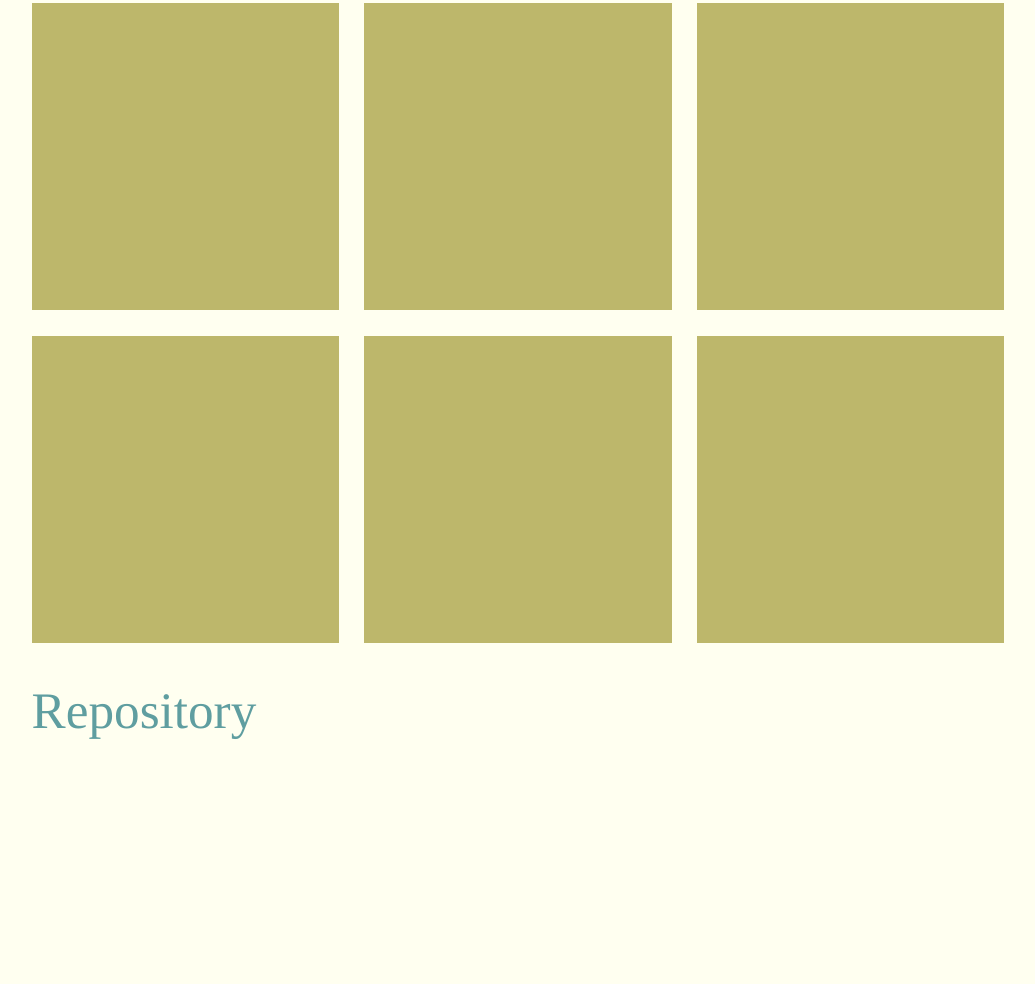
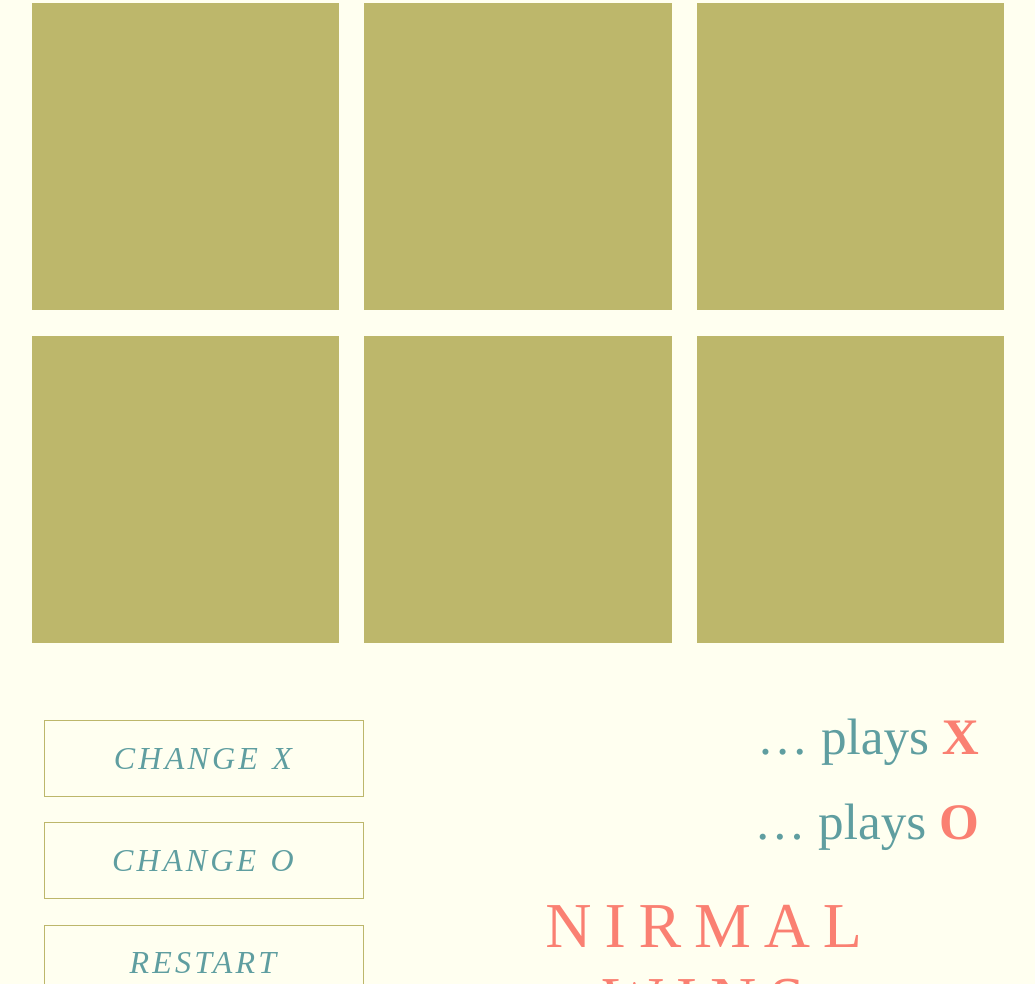
Before and after one commit to ndmekala/tic-tac-toe, a plain HTML site: page index.html in a window 1280 px wide. Shown: the part 1221-2205 px from the top of the page, without its empty margins (122-1157 px from the left). Before the commit the page ends 2005 px from the top, so only its background shows below. Drawn offline with Linux system fonts and the light colour scheme.

Commit message:
prepping for more functionality

```diff
--- a/app/css/styles.css
+++ b/app/css/styles.css
@@ -51,6 +51,9 @@ h3 {
 }
 
 #controls {
+    display: grid;
+    grid-template-columns: 1fr 3fr;
+    grid-template-rows: 100%;
     padding: 2vw 0 0 1vw;
     grid-column-start: 1;
     grid-column-end: 4;
@@ -64,6 +67,7 @@ h3 {
     font-size: 19vw;
     color: salmon;
     padding: 0 0 0 5vw;
+    font-weight: bold;
 }
 
 a:link, a:visited, a:active {
@@ -73,6 +77,47 @@ a:link, a:visited, a:active {
     font-size: 4vw;
 }
 
+p {
+    font-size: 4vw;
+    text-align: right;
+    margin: 2vw 3vw 2vw 0;
+}
+
+.btn {
+    font-family: Charter;
+    text-transform: uppercase;
+    font-style: italic;
+    letter-spacing: 0.1em;
+    background-color: ivory;
+    color: cadetblue;
+    border: 1px solid darkkhaki;
+    width: 25vw;
+    height: 6vw;
+    font-size: 2.5vw;
+}
+
+.alt {
+    color: salmon;
+    font-weight: bold;
+}
+
 a:hover {
     color: salmon;
 }
+
+#buttons {
+    margin: 1vw;
+}
+
+#text {
+    margin: 0 0 0 2vw;
+}
+
+#results {
+    margin: 3vw 3vw 0 0;
+    letter-spacing: 0.2em;
+    color: salmon;
+    text-transform: uppercase;
+    font-size: 5vw;
+    text-align: center;
+}
--- a/index.html
+++ b/index.html
@@ -24,7 +24,25 @@
             <div class='square' id='c2'></div>
             <div class='square' id='c3'></div>
             <div id='controls'>
-                <a href="https://github.com/ndmekala/tic-tac-toe">Repository</a>
+                <div id='buttons'>
+                    <p><button class='btn' id='playerbtnone'>Change X</button></P>
+                    <p><button class='btn' id='playerbtntwo'>Change O</button></p>
+                    <p><button class='btn'>Restart</button></p>
+                    <p><button class='btn' onclick='window.location = "https://github.com/ndmekala/tic-tac-toe/"'>Repository</button></p>
+                </div>
+                <div id='text'>
+                    <p>
+                        <span id='playerone'>…</span>
+                        plays <span class='alt'>X</span>
+                    </p>
+                    <p>
+                        <span id='playertwo'>…</span>
+                        plays <span class='alt'>O</span>
+                    </p>
+
+                    <p id='results'>Nirmal Wins</p>
+
+                </div>
             </div>
         </div>
     </div>
```
